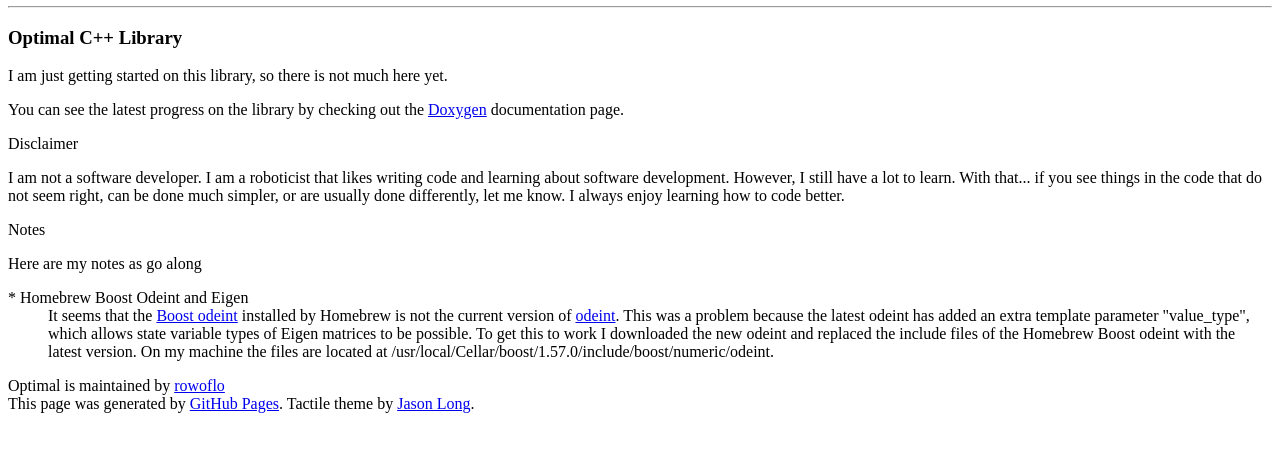
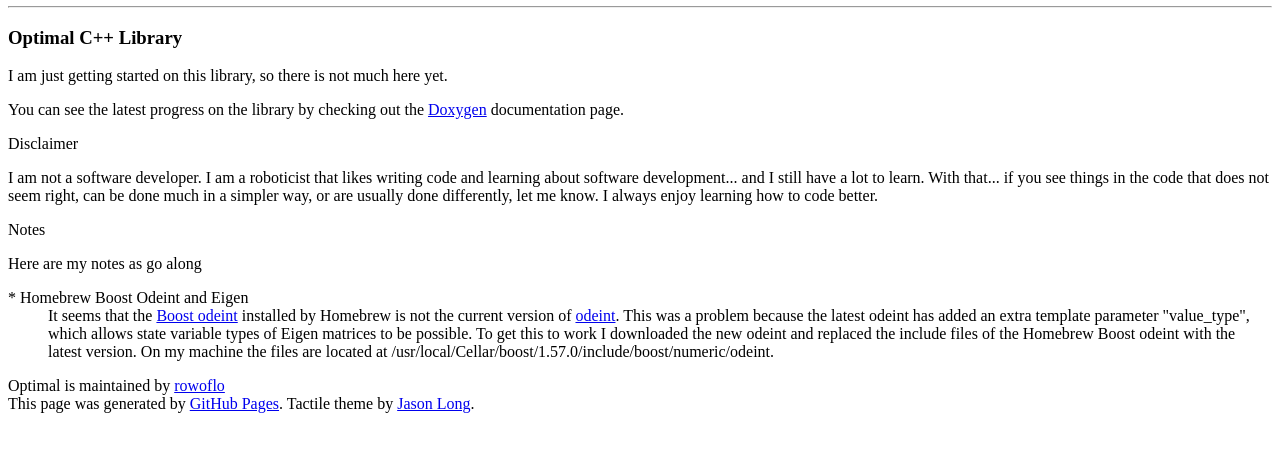
Before and after one commit to rowoflo/optimal, a plain HTML site: page index.html in a window 1280 px wide. Shown: the part 147-598 px from the top of the page. Drawn offline with Linux system fonts and the light colour scheme; a web font is replaced by a local one.

Commit message:
Fixed some wording in index.html.

```diff
--- a/index.html
+++ b/index.html
@@ -41,7 +41,7 @@
 
 <a id="disclaimer" class="anchor" href="#disclaimer" aria-hidden="true"><span class="octicon octicon-link"></span></a>Disclaimer</h3>
 
-<p>I am not a software developer. I am a roboticist that likes writing code and learning about software development. However, I still have a lot to learn. With that... if you see things in the code that do not seem right, can be done much simpler, or are usually done differently, let me know. I always enjoy learning how to code better.</p>
+<p>I am not a software developer. I am a roboticist that likes writing code and learning about software development... and I still have a lot to learn. With that... if you see things in the code that does not seem right, can be done much in a simpler way, or are usually done differently, let me know. I always enjoy learning how to code better.</p>
 
 <a id="notes" class="anchor" href="#notes" aria-hidden="true"><span class="octicon octicon-link"></span></a>Notes</h3>
 
```
Also changed, not shown: 1 other file.
